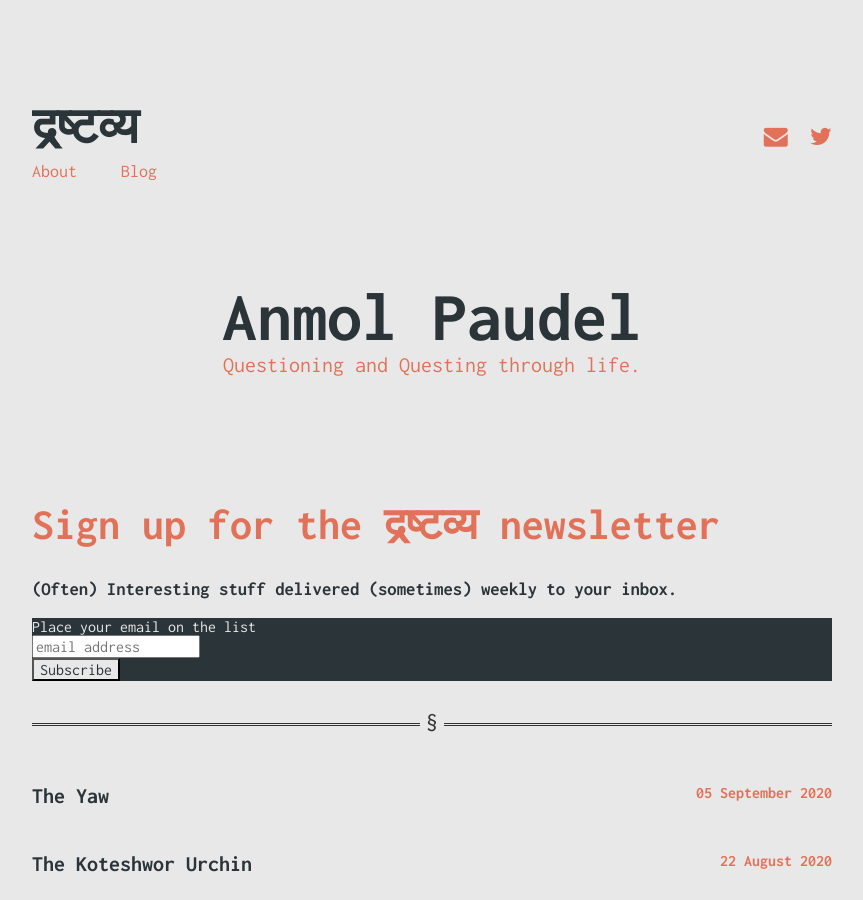
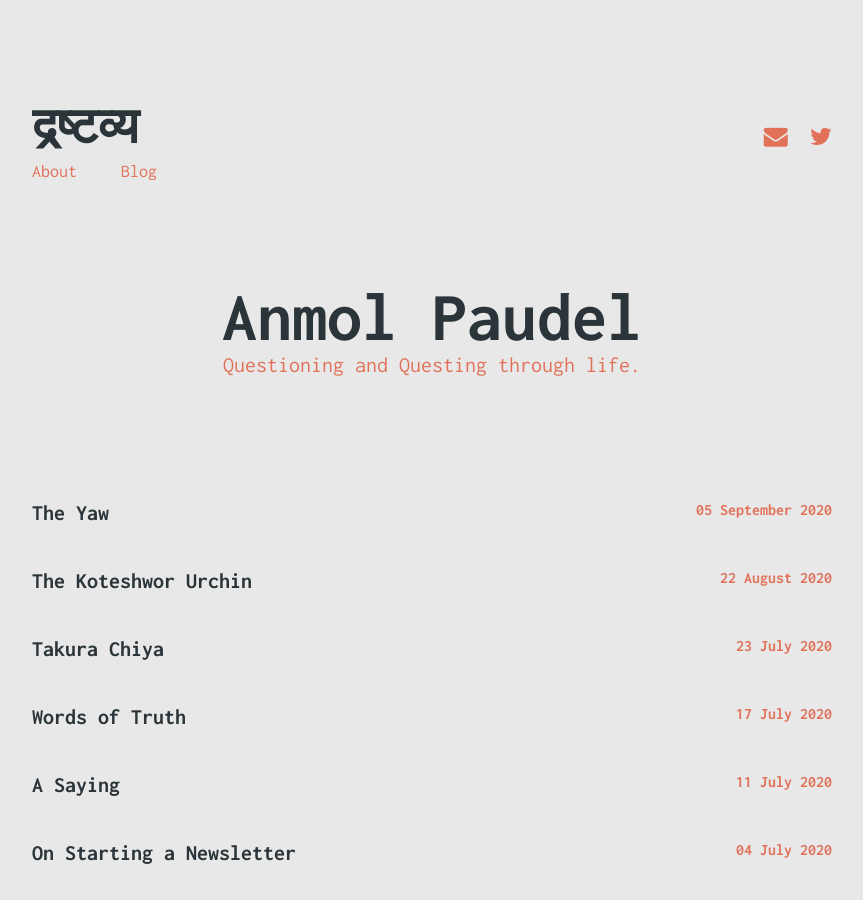
Before and after one commit to anmolpdl/anmolpdl.github.io, a Jekyll site: the page built from index.html, in a window 1280 px wide and 900 px high. Shown: the whole window, without its empty margins (208-1071 px from the left). Built offline with Jekyll 4.4.1, drawn with Linux system fonts in a browser that asks for light colours; comment, search, counter and statistics services are not loaded.

Commit message:
removed Mailchimp signup

```diff
--- a/index.html
+++ b/index.html
@@ -6,31 +6,6 @@
   priority: 0.9
 ---
 
-<div class="page-title__subtitle"><h1>Sign up for the द्रष्टव्य newsletter</h1></div>
-<h3> (Often) Interesting stuff delivered (sometimes) weekly to your inbox. </h3>
-
-
-
-<!-- Begin Mailchimp Signup Form -->
-<link href="//cdn-images.mailchimp.com/embedcode/slim-10_7.css" rel="stylesheet" type="text/css">
-<div id="mc_embed_signup">
-<form action="https://anmolpaudel.us10.list-manage.com/subscribe/post?u=c3048d2708ef676a697ca9f5c&amp;id=ea44c1c8e8" method="post" id="mc-embedded-subscribe-form" name="mc-embedded-subscribe-form" class="validate" target="_blank" novalidate>
-    <div id="mc_embed_signup_scroll">
-	<label for="mce-EMAIL">Place your email on the list</label>
-    <br>
-	<input type="email" value="" name="EMAIL" class="email" id="mce-EMAIL" placeholder="email address" required>
-    <br>
-    <!-- real people should not fill this in and expect good things - do not remove this or risk form bot signups-->
-    <div style="position: absolute; left: -5000px;" aria-hidden="true"><input type="text" name="b_c3048d2708ef676a697ca9f5c_ea44c1c8e8" tabindex="-1" value=""></div>
-    <div class="clear"><input type="submit" value="Subscribe" name="subscribe" id="mc-embedded-subscribe" class="button"></div>
-    </div>
-</form>
-</div>
-
-<!--End mc_embed_signup-->
-<br>
-<hr>
-<br>
 
 <ul class="list-posts">
     {% for post in site.posts %}
```
